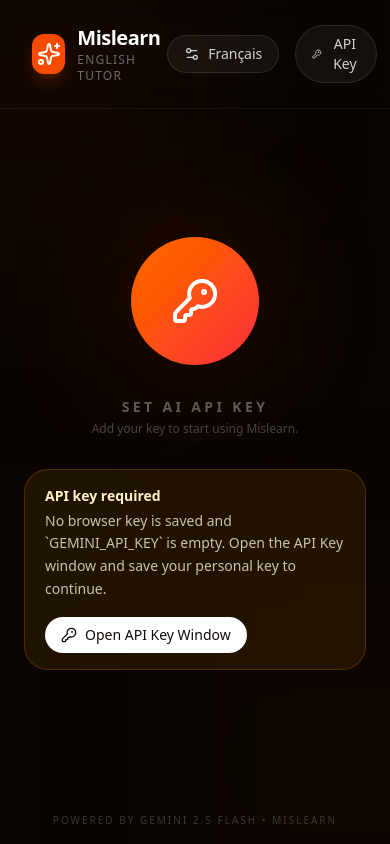
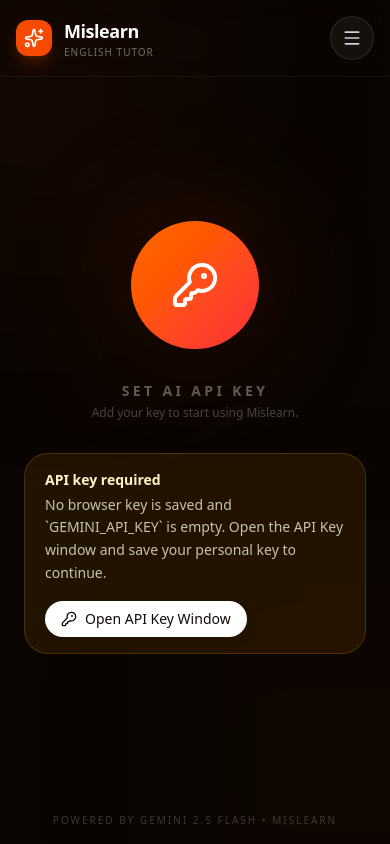
Before and after one commit to miskovd/mislearn, a Vue app: page / in a window 390 px wide. Built offline with nearby package versions, Linux system fonts and the light colour scheme.

Commit message:
fix: restore mobile header menu

```diff
--- a/src/components/LiveTutor.vue
+++ b/src/components/LiveTutor.vue
@@ -1,5 +1,5 @@
 <script setup lang="ts">
-import { computed, ref, watch, nextTick } from 'vue';
+import { computed, nextTick, ref, watch } from 'vue';
 import { useGeminiLive, type PracticeDirection, type PracticeOptions } from '../hooks/useGeminiLive';
 import ApiKeyModal from './ApiKeyModal.vue';
 import ProfileModal from './ProfileModal.vue';
@@ -12,7 +12,8 @@
   Sparkles,
   BookOpen,
   KeyRound,
-  Settings2
+  Settings2,
+  Menu
 } from 'lucide-vue-next';
 import { getEffectiveGeminiApiKey, getStoredGeminiApiKey } from '../lib/gemini-api-key';
 import { getLanguageNativeLabel, getStoredProfileSettings } from '../lib/profile-settings';
@@ -31,6 +32,7 @@
 const isWordsPanelOpen = ref(false);
 const isApiKeyModalOpen = ref(false);
 const isProfileModalOpen = ref(false);
+const isMobileMenuOpen = ref(false);
 const browserApiKeyPresent = ref(Boolean(getStoredGeminiApiKey()));
 const effectiveApiKey = ref(getEffectiveGeminiApiKey());
 const nativeLanguage = ref(getStoredProfileSettings().nativeLanguage);
@@ -96,6 +98,25 @@
   isProfileModalOpen.value = false;
 };
 
+const closeMobileMenu = () => {
+  isMobileMenuOpen.value = false;
+};
+
+const openProfileModal = () => {
+  isMobileMenuOpen.value = false;
+  isProfileModalOpen.value = true;
+};
+
+const openApiKeyModal = () => {
+  isMobileMenuOpen.value = false;
+  isApiKeyModalOpen.value = true;
+};
+
+const openWordsPanel = () => {
+  isMobileMenuOpen.value = false;
+  isWordsPanelOpen.value = true;
+};
+
 const handlePracticeStart = async (payload: { word: WordEntry; direction: PracticeDirection }) => {
   isWordsPanelOpen.value = false;
 
@@ -145,22 +166,79 @@
     </div>
 
     <!-- Header -->
-    <header class="relative z-10 flex items-center justify-between px-8 py-6 border-b border-white/5 backdrop-blur-md">
+    <header class="relative z-[70] flex items-center justify-between border-b border-white/5 px-4 py-4 backdrop-blur-md sm:px-8 sm:py-6">
       <div class="flex items-center gap-3">
-        <div class="w-10 h-10 rounded-xl bg-orange-600 flex items-center justify-center shadow-lg shadow-orange-600/20">
-          <Sparkles class="w-6 h-6 text-white" />
+        <div class="flex h-9 w-9 items-center justify-center rounded-xl bg-orange-600 shadow-lg shadow-orange-600/20 sm:h-10 sm:w-10">
+          <Sparkles class="h-5 w-5 text-white sm:h-6 sm:w-6" />
         </div>
         <div>
-          <h1 class="text-xl font-semibold tracking-tight">Mislearn</h1>
-          <p class="text-xs text-white/40 uppercase tracking-widest font-medium">English Tutor</p>
+          <h1 class="text-lg font-semibold tracking-tight sm:text-xl">Mislearn</h1>
+          <p class="text-[10px] font-medium uppercase tracking-widest text-white/40 sm:text-xs">English Tutor</p>
         </div>
       </div>
 
-      <div class="flex items-center gap-4">
+      <div class="relative flex items-center gap-3 sm:gap-4">
+        <div v-if="isConnected" class="flex items-center gap-2 rounded-full border border-emerald-500/20 bg-emerald-500/10 px-3 py-1.5">
+        <div class="h-2 w-2 rounded-full bg-emerald-500 animate-pulse" />
+          <span class="header-live-label text-xs font-medium text-emerald-500">Live Session</span>
+        </div>
+
+        <div class="header-mobile-menu relative z-[70]">
+          <button
+            type="button"
+            class="flex h-11 w-11 items-center justify-center rounded-full border border-white/10 bg-white/5 text-white/80 transition hover:bg-white/10 hover:text-white"
+            :aria-expanded="isMobileMenuOpen"
+            aria-label="Open menu"
+            @click="isMobileMenuOpen = !isMobileMenuOpen"
+          >
+            <Menu class="h-5 w-5" />
+          </button>
+
+          <Transition name="menu-pop">
+            <div v-if="isMobileMenuOpen" class="absolute right-0 top-[calc(100%+0.75rem)] z-[80] w-[min(86vw,280px)] overflow-hidden rounded-[28px] border border-white/10 bg-[#120b08]/95 p-2 shadow-2xl shadow-black/50">
+              <button
+                type="button"
+                class="flex w-full items-center gap-3 rounded-2xl px-4 py-3 text-left text-sm font-medium text-white/85 transition hover:bg-white/5 hover:text-white"
+                @click="openProfileModal"
+              >
+                <Settings2 class="h-4 w-4 text-orange-300" />
+                <span>{{ getLanguageNativeLabel(nativeLanguage) }}</span>
+              </button>
+
+              <button
+                type="button"
+                class="flex w-full items-center gap-3 rounded-2xl px-4 py-3 text-left text-sm font-medium text-white/85 transition hover:bg-white/5 hover:text-white"
+                @click="openApiKeyModal"
+              >
+                <KeyRound class="h-4 w-4 text-orange-300" />
+                <span>API Key</span>
+              </button>
+
+              <button
+                type="button"
+                class="flex w-full items-center gap-3 rounded-2xl px-4 py-3 text-left text-sm font-medium text-white/85 transition hover:bg-white/5 hover:text-white"
+                @click="openWordsPanel"
+              >
+                <BookOpen class="h-4 w-4 text-orange-300" />
+                <span>My words</span>
+              </button>
+            </div>
+          </Transition>
+
+          <button
+            v-if="isMobileMenuOpen"
+            type="button"
+            class="header-mobile-overlay fixed inset-0 z-[60] cursor-default"
+            aria-label="Close menu"
+            @click="closeMobileMenu"
+          />
+        </div>
+
+        <div class="header-desktop-actions relative z-[70] flex items-center gap-4">
           <button
             type="button"
             class="flex items-center gap-2 rounded-full border border-white/10 bg-white/5 px-4 py-2 text-sm font-medium text-white/80 transition hover:bg-white/10 hover:text-white"
-          @click="isProfileModalOpen = true"
+            @click="openProfileModal"
           >
             <Settings2 class="h-4 w-4" />
             <span>{{ getLanguageNativeLabel(nativeLanguage) }}</span>
@@ -169,7 +247,7 @@
           <button
             type="button"
             class="flex items-center gap-2 rounded-full border border-white/10 bg-white/5 px-4 py-2 text-sm font-medium text-white/80 transition hover:bg-white/10 hover:text-white"
-          @click="isApiKeyModalOpen = true"
+            @click="openApiKeyModal"
           >
             <KeyRound class="h-4 w-4" />
             <span>API Key</span>
@@ -178,15 +256,11 @@
           <button
             type="button"
             class="flex items-center gap-2 rounded-full border border-white/10 bg-white/5 px-4 py-2 text-sm font-medium text-white/80 transition hover:bg-white/10 hover:text-white"
-          @click="isWordsPanelOpen = true"
+            @click="openWordsPanel"
           >
             <BookOpen class="h-4 w-4" />
             <span>My words</span>
           </button>
-
-        <div v-if="isConnected" class="flex items-center gap-2 px-3 py-1.5 rounded-full bg-emerald-500/10 border border-emerald-500/20">
-          <div class="w-2 h-2 rounded-full bg-emerald-500 animate-pulse" />
-          <span class="text-xs font-medium text-emerald-500">Live Session</span>
         </div>
       </div>
     </header>
@@ -397,6 +471,39 @@
   border-radius: 10px;
 }
 
+.header-mobile-menu {
+  display: none;
+}
+
+.header-live-label {
+  display: inline;
+}
+
+.menu-pop-enter-active,
+.menu-pop-leave-active {
+  transition: transform 0.18s ease, opacity 0.18s ease;
+}
+
+.menu-pop-enter-from,
+.menu-pop-leave-to {
+  opacity: 0;
+  transform: translateY(-8px) scale(0.98);
+}
+
+@media (orientation: portrait) and (max-width: 720px) {
+  .header-desktop-actions {
+    display: none;
+  }
+
+  .header-mobile-menu {
+    display: block;
+  }
+
+  .header-live-label {
+    display: none;
+  }
+}
+
 @keyframes orbit {
   0% {
     transform: rotate(0deg);
```
Also changed, not shown: 1 other file (tests, documents, lock files or other folders). Lines whose indentation alone changed are shown as unchanged.
